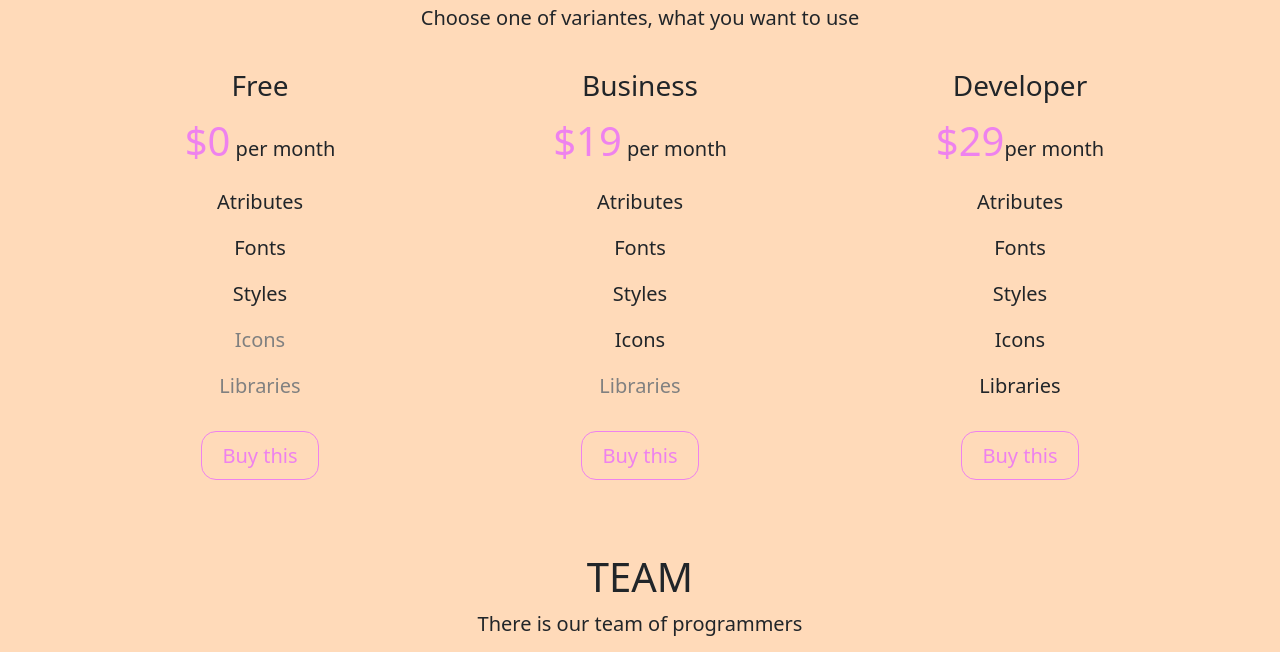
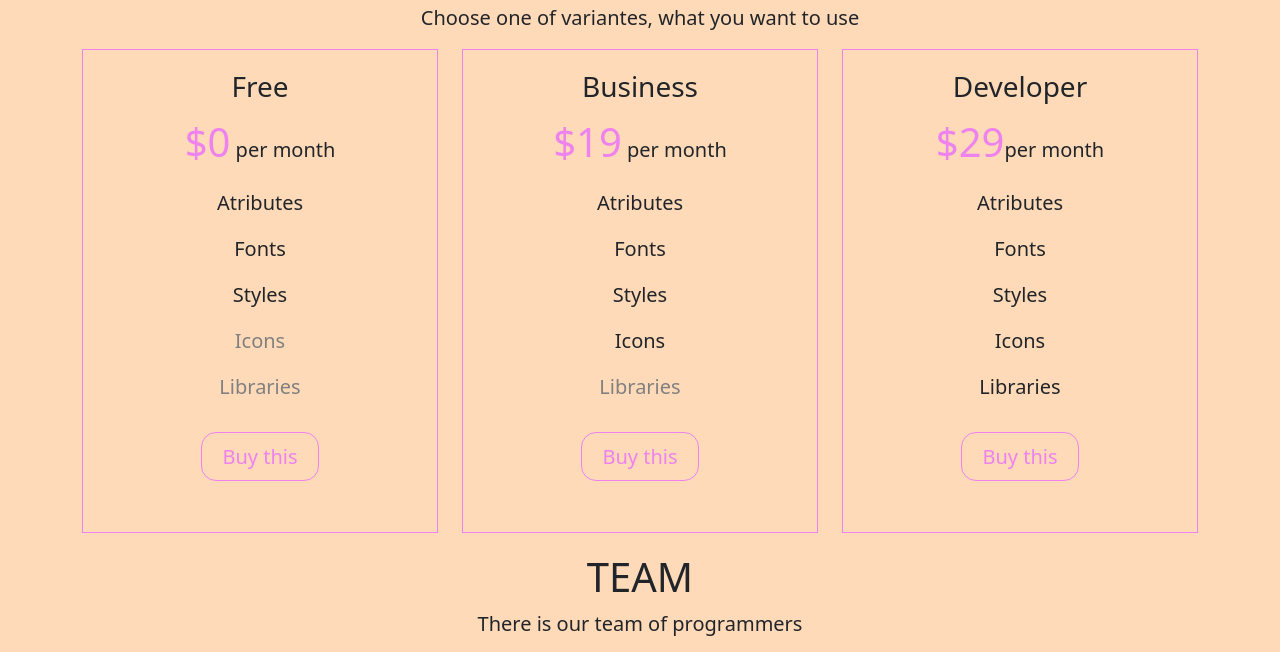
Before and after one commit to KostyantynStarodub/lesson18_hw, a plain HTML site: page index.html in a window 1280 px wide. Shown: the part 645-1297 px from the top of the page. Drawn offline with nearby package versions, Linux system fonts and the light colour scheme; a web font is replaced by a local one.

Commit message:
Update style.css

```diff
--- a/style.css
+++ b/style.css
@@ -76,8 +76,11 @@ body{
     min-height: 500px;
     margin-bottom: 20px;
 }
+.content .box{
+    border: 1px solid violet;
+}
 .content .box:hover{
-    border: 1px solid violet;
+    border: 3px solid violet;
 }
 span{
     color: violet;
```
